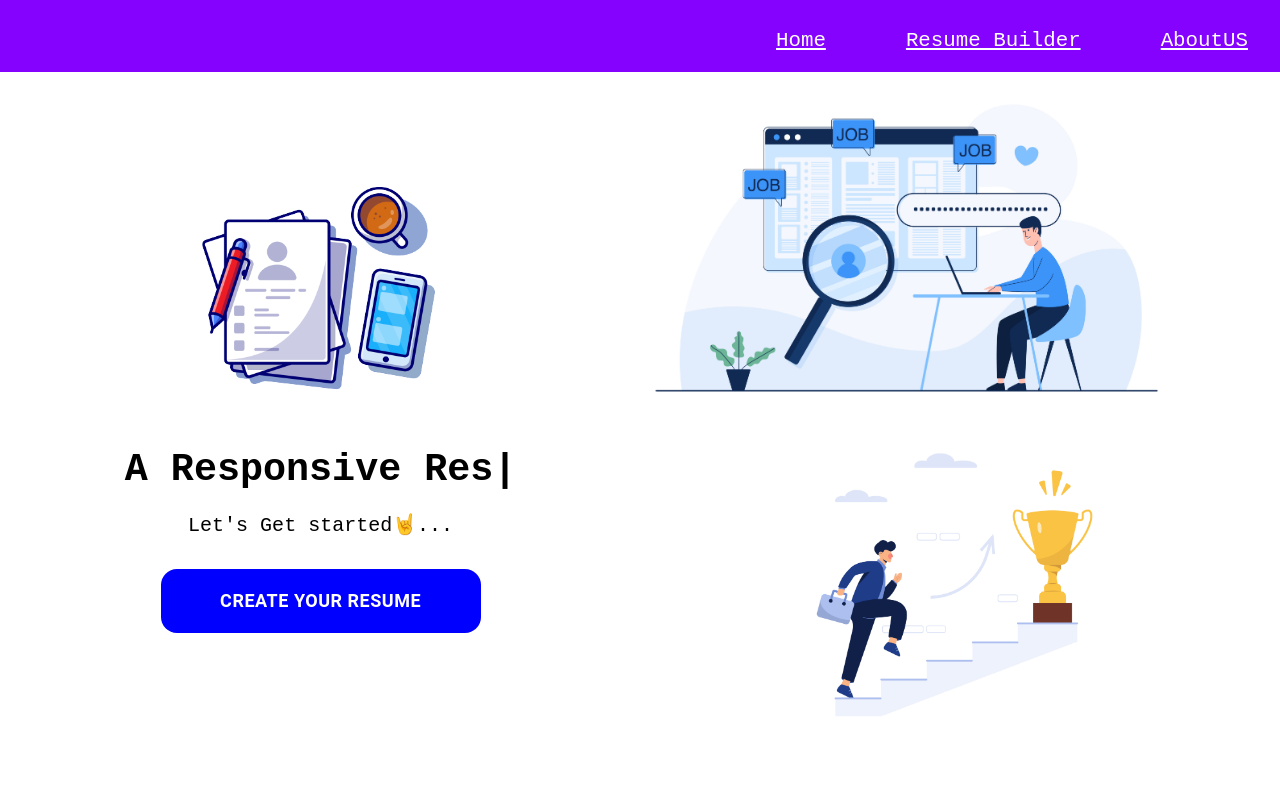
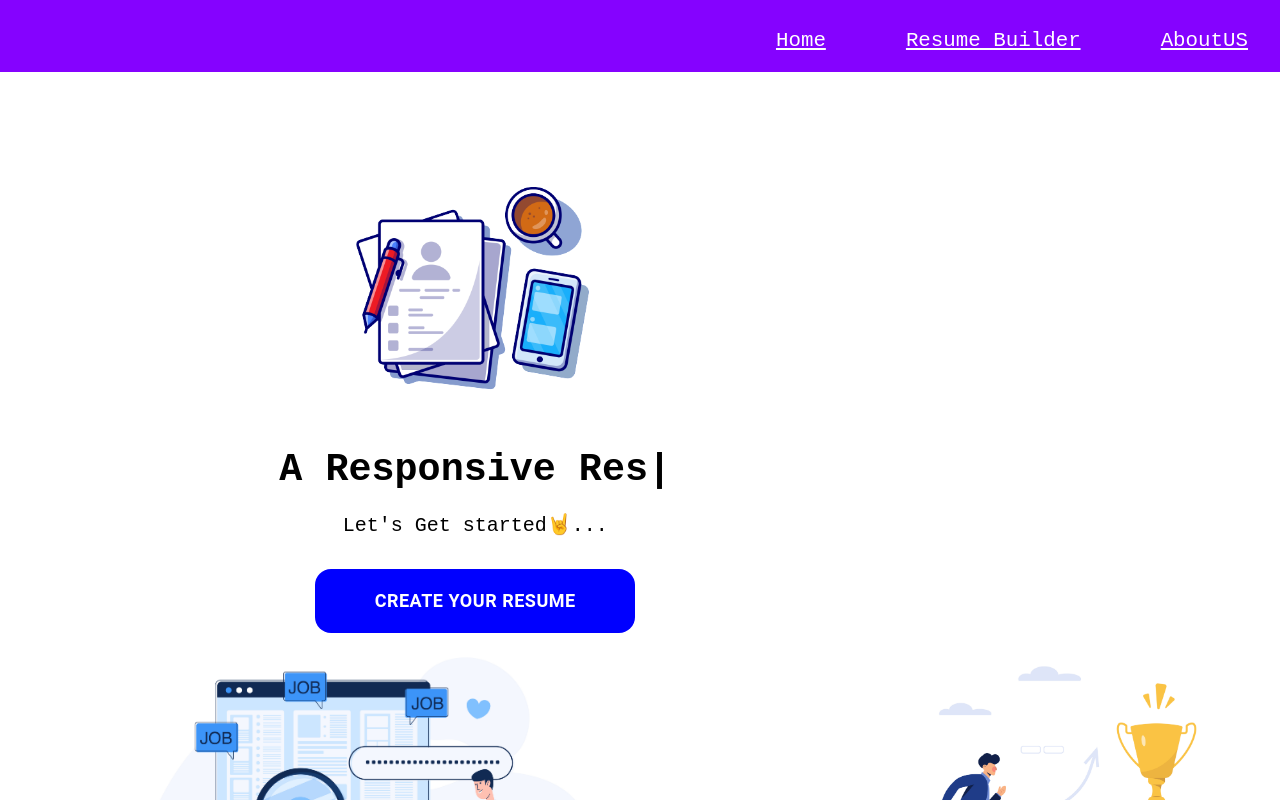
Before and after one commit to codersarraf/Resume-Builder---React-Project---wx3nh1mxebio, a React app: page /home in a window 1280 px wide. Shown: the top 800 px of the page. Built offline with nearby package versions, Linux system fonts and the light colour scheme.

Commit message:
initial commit

```diff
--- a/src/styles/App.css
+++ b/src/styles/App.css
@@ -340,3 +340,10 @@ span{
     font-weight:500;
     font-size:x-small;;
 }
+
+
+@media screen and (min-width: 480px) {
+    #homeGrid {
+        flex-direction: column;
+    }
+  }
```
